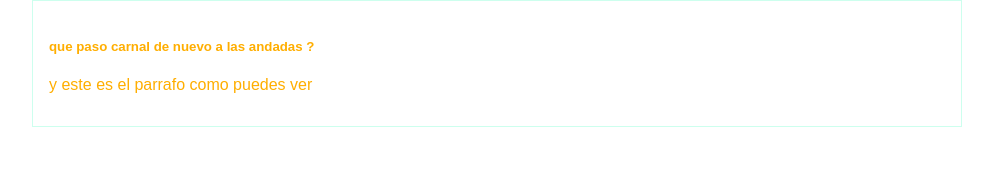
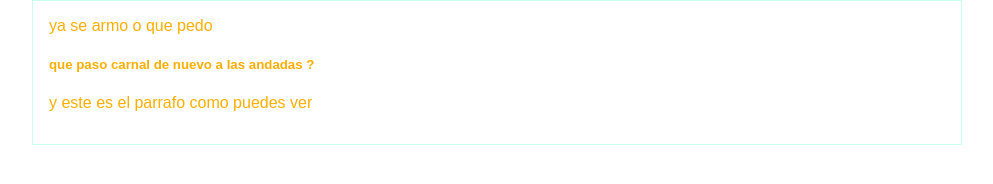
Before and after one commit to ricardoabcd3/first_hola_mundo, a plain HTML site: page bloc_post.html in a window 1280 px wide. Shown: the whole page, without its empty margins (143-1136 px from the left). Drawn offline with Linux system fonts and the light colour scheme.

Commit message:
el primer comit del branch hola

```diff
--- a/bloc_post.html
+++ b/bloc_post.html
@@ -5,6 +5,9 @@
  </head>
 <body>
     <div id="container">
+        <div id="hola">
+            ya se armo o que pedo
+        </div>
         <div id="post">
             <h5>que paso carnal de nuevo a las andadas ?</h5>
             <p>y este es el parrafo como puedes ver </p>
```
